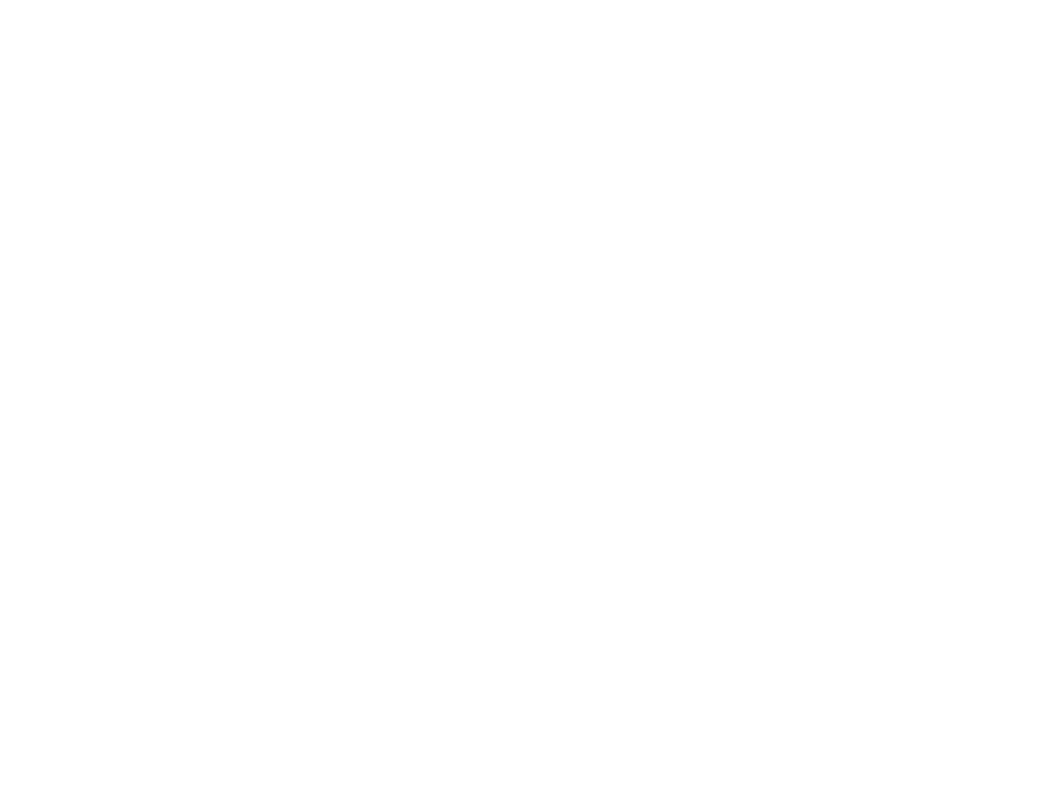
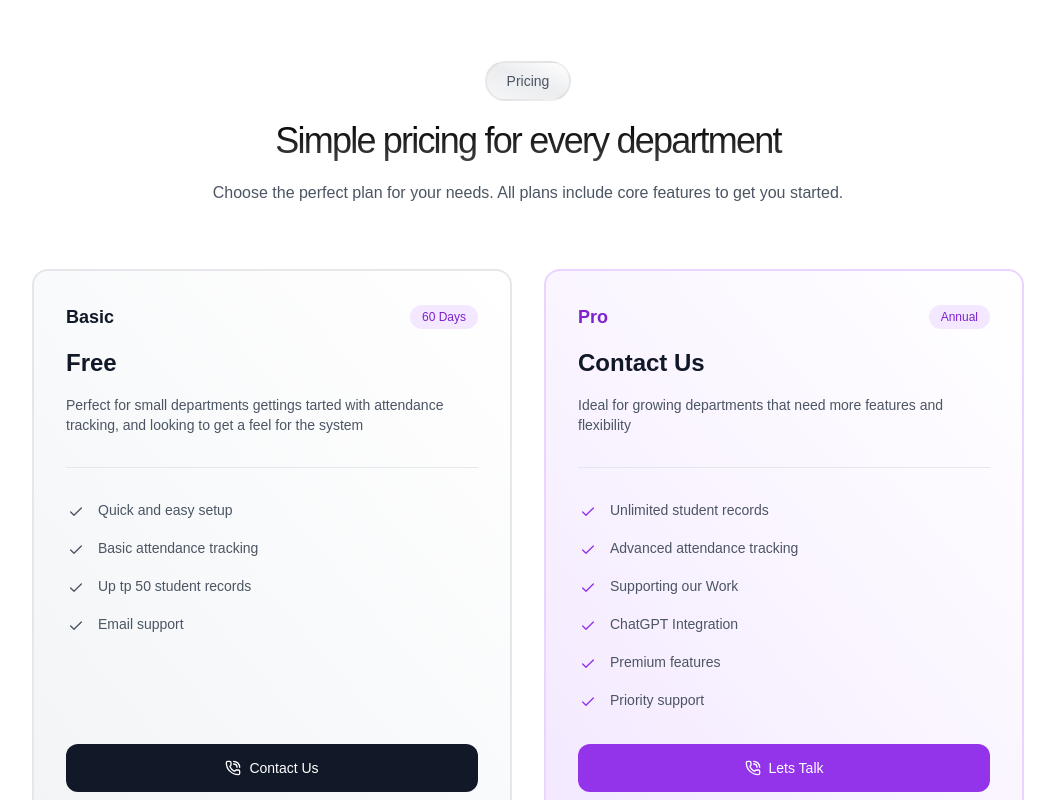
Before and after one commit to RayDV/dashtech-rep, a Next.js app: page / in a window 1280 px wide. Shown: the part 2940-3740 px from the top of the page, without its empty margins (112-1167 px from the left). Before the commit the page ends 3001 px from the top, so only its background shows below. Built offline with nearby package versions, Linux system fonts and the light colour scheme.

Commit message:
finished landing page

```diff
--- a/app/page.tsx
+++ b/app/page.tsx
@@ -192,7 +192,44 @@
             <Developers />
           </motion.div>
         </motion.section>
+
+        <motion.section
+          className="container mx-auto px-4 pb-24"
+          initial="hidden"
+          whileInView="visible"
+          viewport={{ once: true, margin: "-100px " }}
+          variants={staggerChildren}
+        >
+          <motion.div
+            className="space-y-5 max-w-3xl mx-auto text-center mb-16"
+            variants={fadeInUp}
+          >
+            <h3 className="text-sm text-gray-600 dark:text-gray-400 group font-geist mx-auto px-5 py-2 bg-gradient-to-tr from-zinc-300/20 via-gray-400/20 to-transparent dark:from-zinc-300/5 dark:via-gray-400/5 border-[2px] border-black/5 dark:border-white/5 rounded-3xl w-fit">
+              Pricing
+            </h3>
+            <h2 className="text-3xl tracking-tighter font-geist bg-clip-text text-transparent mx-auto md:text-4xl bg-[linear-gradient(180deg,_#000_0%,_rgba(0,_0,_0,_0.75)_100%)] dark:bg-[linear-gradient(180deg,_#FFF_0%,_rgba(255,_255,_255,_0.00)_202.08%)]">
+              Simple pricing for
+              <span className="text-transparent bg-clip-text">
+                {" "}
+                every department
+              </span>
+            </h2>
+            <p className="max-w-2xl mx-auto text-gray-600 dark:text-gray-300">
+              Choose the perfect plan for your needs. All plans include core
+              features to get you started.
+            </p>
+          </motion.div>
+
+          <motion.div variants={fadeInUp}>
+            <PricingCards
+                tiers={pricingTiers}
+                className="max-w-5xl mx-auto"
+                sectionClassName="!py-0"
+            />
+          </motion.div>
+        </motion.section>
       </main>
+      <FooterSection />
     </div>
   );
 }
--- a/components/ui/button.tsx
+++ b/components/ui/button.tsx
@@ -5,7 +5,7 @@
 import { cn } from "@/lib/utils"
 
 const buttonVariants = cva(
-  "inline-flex items-center justify-center gap-2 whitespace-nowrap rounded-md text-sm font-medium ring-offset-background transition-colors focus-visible:outline-none focus-visible:ring-2 focus-visible:ring-ring focus-visible:ring-offset-2 disabled:pointer-events-none disabled:opacity-50 [&_svg]:pointer-events-none [&_svg]:size-4 [&_svg]:shrink-0",
+  "inline-flex items-center justify-center gap-2 whitespace-nowrap rounded-xl text-sm font-medium ring-offset-background transition-colors focus-visible:outline-none focus-visible:ring-2 focus-visible:ring-ring focus-visible:ring-offset-2 disabled:pointer-events-none disabled:opacity-50 [&_svg]:pointer-events-none [&_svg]:size-4 [&_svg]:shrink-0",
   {
     variants: {
       variant: {
```
